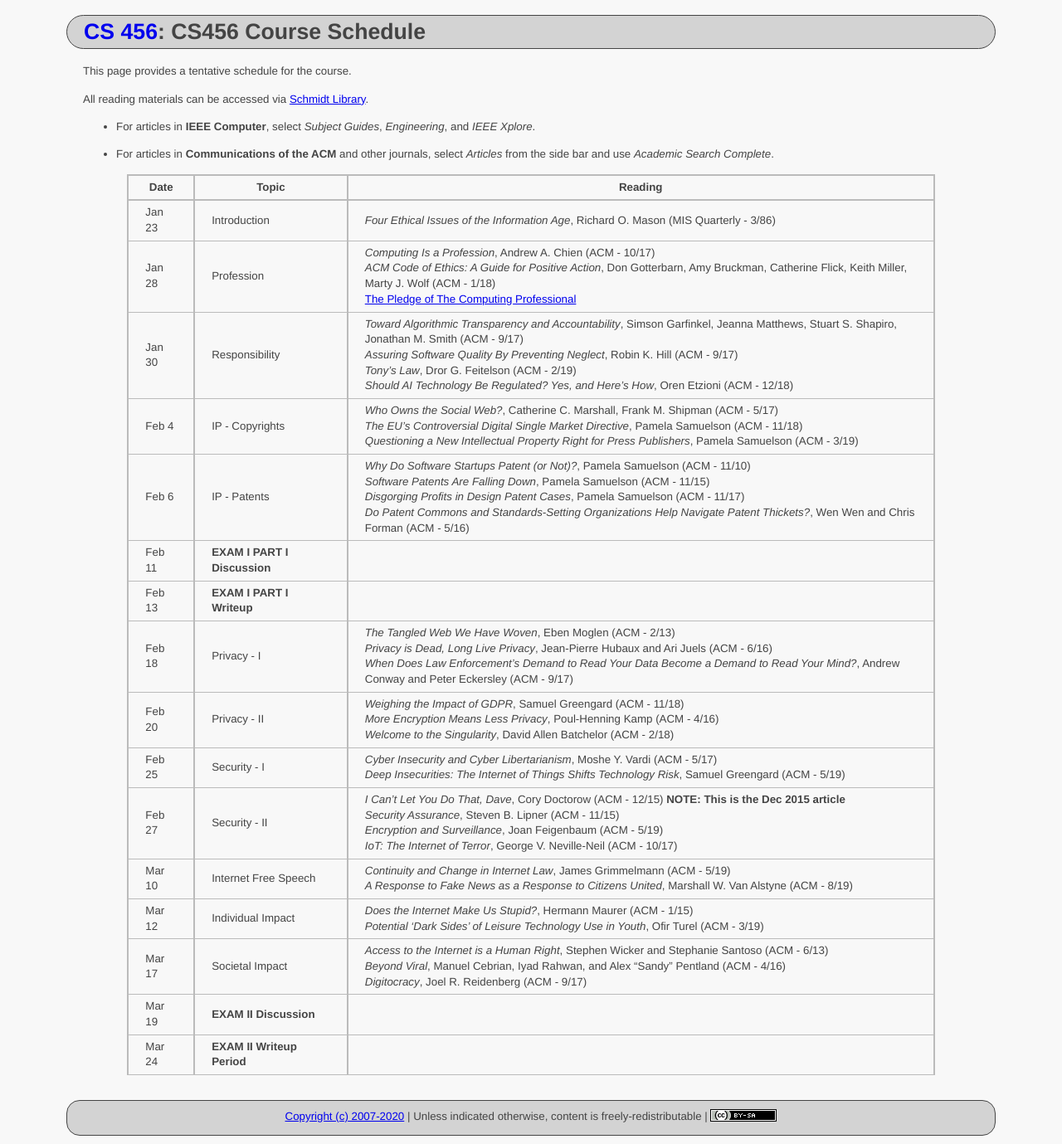
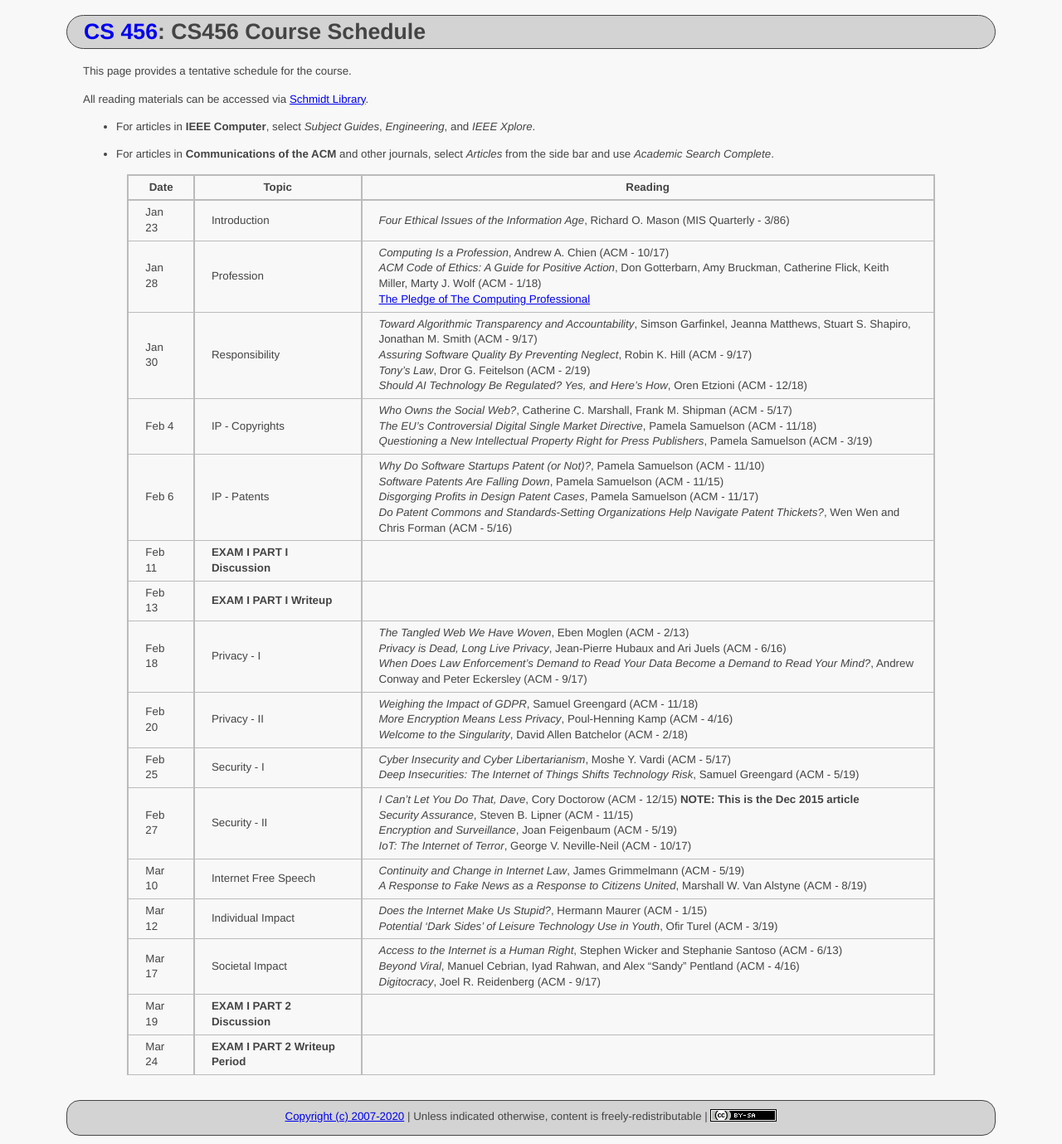
Before and after one commit to ycpcs/cs456-spring2020, a Jekyll site: the page built from schedule/index.md, in a window 1280 px wide. Shown: the whole page at 83% size. Built offline with Jekyll 4.4.1, drawn with Linux system fonts in a browser that asks for light colours.

Commit message:
update schedule
update schedule

```diff
--- a/schedule/index.md
+++ b/schedule/index.md
@@ -28,8 +28,8 @@ All reading materials can be accessed via [Schmidt Library](http://library.ycp.e
 > Mar 10  | Internet Free Speech | *Continuity and Change in Internet Law*, James Grimmelmann (ACM - 5/19) <br /> *A Response to Fake News as a Response to Citizens United*, Marshall W. Van Alstyne (ACM - 8/19) |
 > Mar 12  | Individual Impact    | *Does the Internet Make Us Stupid?*, Hermann Maurer (ACM - 1/15)  <br /> *Potential ‘Dark Sides’ of Leisure Technology Use in Youth*, Ofir Turel (ACM - 3/19)|
 > Mar 17  | Societal Impact      | *Access to the Internet is a Human Right*, Stephen Wicker and Stephanie Santoso (ACM - 6/13) <br /> *Beyond Viral*, Manuel Cebrian, Iyad Rahwan, and Alex "Sandy" Pentland (ACM - 4/16) <br /> *Digitocracy*, Joel R. Reidenberg (ACM - 9/17)|
-> Mar 19  | **EXAM II Discussion** | |
-> Mar 24  | **EXAM II Writeup Period**    | |
+> Mar 19  | **EXAM I PART 2 Discussion** | |
+> Mar 24  | **EXAM I PART 2 Writeup Period**    | |
 
 
 <!--
```
